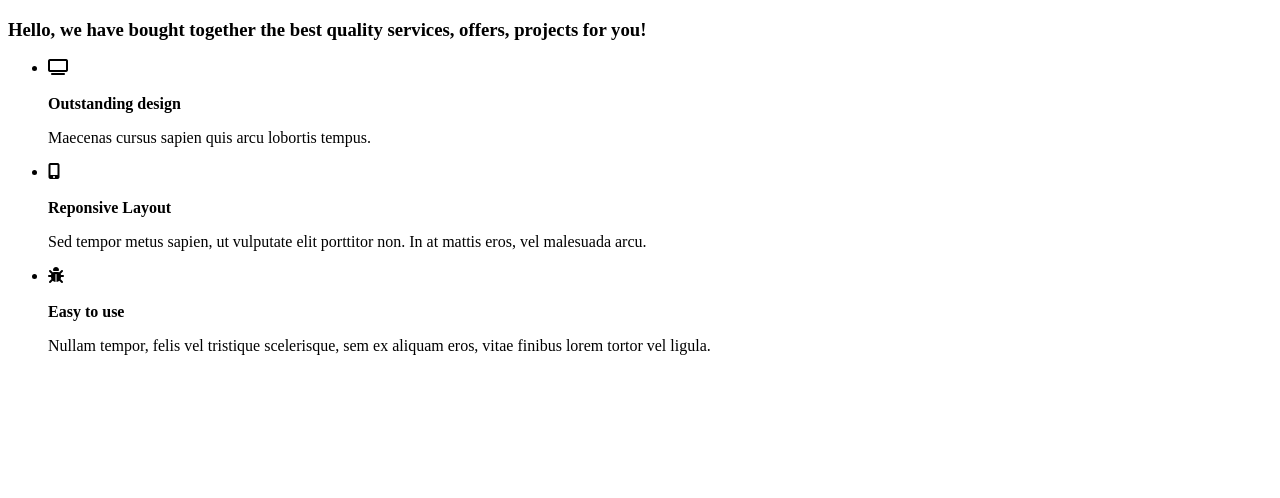
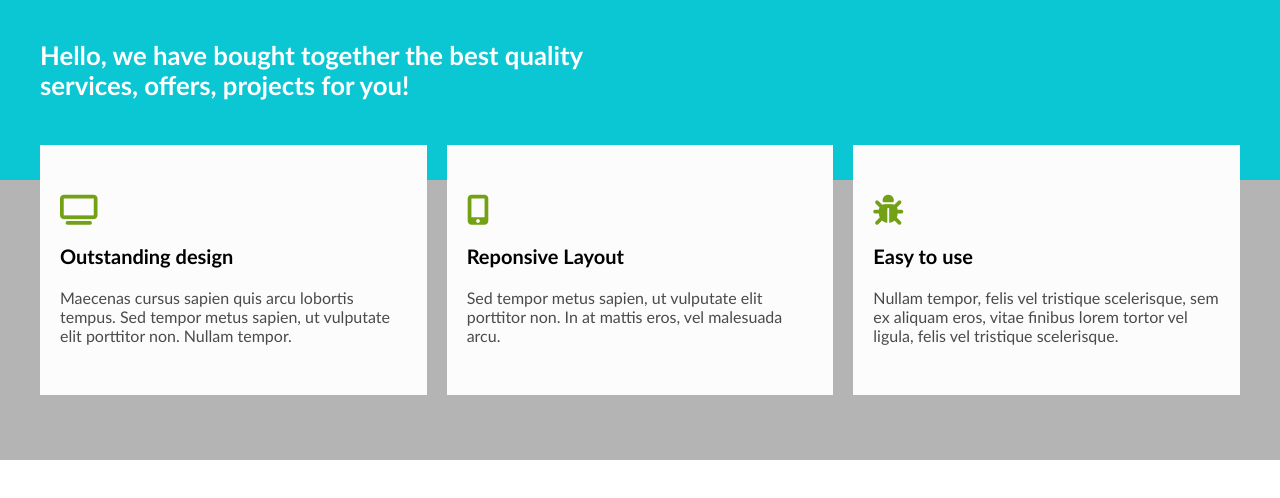
Before and after one commit to ngoclike/Homework, a plain HTML site: page Session7/Ex8/index.html in a window 1280 px wide. Drawn offline with Linux system fonts and the light colour scheme.

Commit message:
add css for each file and modify some html

```diff
--- /dev/null
+++ b/Session7/Ex7/style.css
@@ -0,0 +1,65 @@
+.container {
+    background-color: rgb(1, 98, 110);
+    color: white;
+    font-family: 'Segoe UI', Tahoma, Geneva, Verdana, sans-serif;
+}
+.container .component {
+    display: flex;
+}
+.container .component .item1 {
+    width: 35%;
+    padding-left: 80px;
+}
+.container .component .item2 {
+    width: 30%;
+    padding-left: 70px;
+}
+.container .component .item3 {
+    width: 35%;
+}
+.container .component .item2 ul>li>a {
+    text-decoration: inherit;
+    color: inherit;
+}
+.container .component .item3 .ul{
+    display: flex;
+    list-style-type: none;
+}
+.container .component .item3 .ul .a1{
+    background-color: rgb(97, 156, 245);
+    padding: 10px 17px 10px 17px;
+    color: white;
+    margin-left: 3px;
+}
+.container .component .item3 .ul .a4{
+    background-color: rgb(97, 156, 245);
+    padding: 10px 15px 10px 15px;
+    color: white;
+    margin-left: 3px;
+}
+.container .component .item3 .ul .a2{
+    background-color: rgb(240, 32, 32);
+    padding: 10px 12px 10px 12px;
+    color: white;
+    margin-left: 3px;
+}
+.container .component .item3 .ul .a3{
+    background-color: rgb(1, 24, 66);
+    padding: 10px 15px 10px 15px;
+    color: white;
+    margin-left: 3px;
+}
+.container .line {
+    background-color: #fff;
+    width: 100%;
+    height: 0.07px;
+    opacity: 0.4;
+}
+.container .item4 {
+    background-color: rgb(1, 98, 110);
+    width: 100%;
+    height: 110px;
+    display: flex;
+    justify-content: center;
+    align-items: center;
+}
--- a/Session7/Ex8/index.html
+++ b/Session7/Ex8/index.html
@@ -5,26 +5,44 @@
     <meta http-equiv="X-UA-Compatible" content="IE=edge">
     <meta name="viewport" content="width=device-width, initial-scale=1.0">
     <script src="https://kit.fontawesome.com/6dffcff37b.js" crossorigin="anonymous"></script>
+    <link rel="stylesheet" href="./style.css">
     <title>Document</title>
 </head>
 <body>
+    <div class="container">
+        <div>
+            <div class="h3">
                 <h3>Hello, we have bought together the best quality services, offers, projects for you!</h3>
+            </div>
+            <div class="background"></div>
+        </div>
+        <div>
             <ul>
-        <li>
+                <li class="component1">
+                    <div>
                         <i class="fa fa-television"></i><br><br>
                         <b>Outstanding design</b>
-            <p>Maecenas cursus sapien quis arcu lobortis tempus.</p>
+                        <p>Maecenas cursus sapien quis arcu lobortis tempus. Sed tempor metus sapien,
+                            ut vulputate elit porttitor non. Nullam tempor.</p>
+                    </div>
                 </li>
-        <li>
+                <li class="component2">
+                    <div>
                         <i class="fa fa-mobile"></i><br><br>
                         <b>Reponsive Layout</b>
                         <p>Sed tempor metus sapien, ut vulputate elit porttitor non. In at mattis eros, vel malesuada arcu.</p>
+                    </div>
                 </li>
-        <li>
+                <li class="component3">
+                    <div>
                         <i class="fa fa-bug"></i><br><br>
                         <b>Easy to use</b>
-            <p>Nullam tempor, felis vel tristique scelerisque, sem ex aliquam eros, vitae finibus lorem tortor vel ligula.</p>
+                        <p>Nullam tempor, felis vel tristique scelerisque, sem ex aliquam eros,
+                            vitae finibus lorem tortor vel ligula, felis vel tristique scelerisque.</p>
+                    </div>
                 </li>
             </ul>
+        </div>
+    </div>
 </body>
 </html>
--- /dev/null
+++ b/Session7/Ex8/style.css
@@ -0,0 +1,75 @@
+* {
+    margin: 0;
+    padding: 0;
+}
+.container {
+    font-family: 'Trebuchet MS', 'Lucida Sans Unicode', 'Lucida Grande', 'Lucida Sans', Arial, sans-serif;
+
+}
+.container .h3 {
+    background-color: rgb(11, 198, 211);
+    color: white;
+    font-size: 22px;
+    width: 100%;
+    height: 180px;
+}
+.container h3 {
+    width: 45%;
+    margin-left: 40px;
+    padding-top: 40px;
+}
+.background {
+    background-color: rgb(180, 180, 180);
+    width: 100%;
+    height: 280px;
+}
+.container ul {
+    list-style-type: none;
+    display: flex;
+}
+.container .component1 {
+    background-color: rgb(253, 252, 252);
+    width: 33%;
+    height: 250px;
+    margin-top: -315px;
+    margin-right: 20px;
+    margin-left: 40px;
+    display: flex;
+    align-items: center;
+    justify-content: center;
+}
+.container .component2 {
+    background-color: rgb(253, 252, 252);
+    width: 33%;
+    height: 250px;
+    margin-top: -315px;
+    margin-right: 20px;
+    display: flex;
+    justify-content: center;
+    align-items: center;
+}
+.container .component3 {
+    background-color: rgb(253, 252, 252);
+    width: 33%;
+    height: 250px;
+    margin-top: -315px;
+    margin-right: 40px;
+    display: flex;
+    justify-content: center;
+    align-items: center;
+}
+.container ul>li>div>i {
+    color: rgb(115, 161, 21);
+    font-size: 30px;
+    margin-left: 20px;
+}
+.container ul>li>div>b {
+    font-size: 20px;
+    margin-left: 20px;
+}
+.container ul>li>div>p {
+    margin-top: 20px;
+    opacity: 0.7;
+    margin-left: 20px;
+    margin-right: 20px;
+}
```
Also changed, not shown: Session7/Ex2/index.html (+2 -1 lines), Session7/Ex2/style.css (+4 -3 lines), Session7/Ex6/index.html (+1 -0 lines), Session7/Ex6/style.css (+6 -2 lines), Session7/Ex7/index.html (+19 -5 lines). Lines whose indentation alone changed are shown as unchanged.
